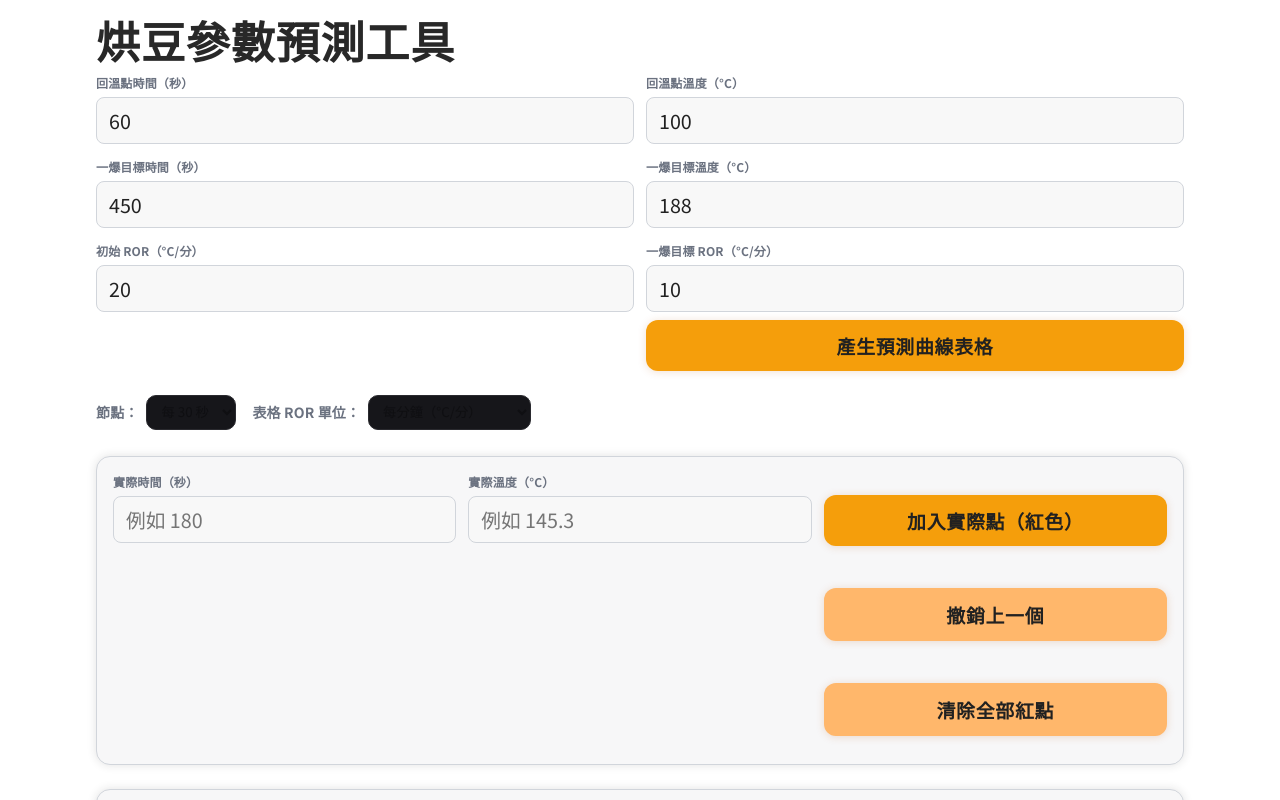
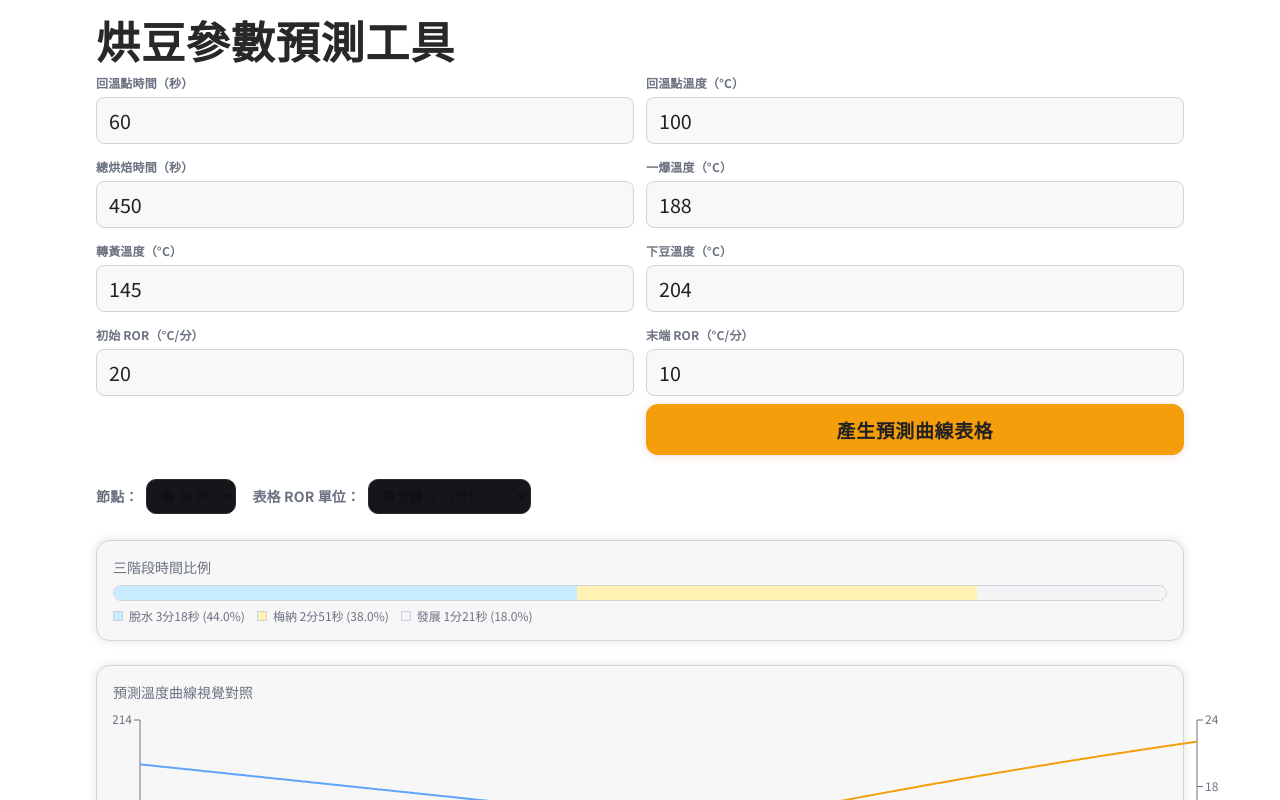
Before and after one commit to jun787/roast-pwa-tool, a React (Vite) app: page / in a window 1280 px wide. Shown: the top 800 px of the page. Built offline with nearby package versions, Linux system fonts and the light colour scheme.

Commit message:
Add files via upload

```diff
--- a/src/App.jsx
+++ b/src/App.jsx
@@ -26,8 +26,31 @@ const secToZH = (s) => {
   return `${m}分${ss.toString().padStart(2, '0')}秒`;
 };
 
-/* ===== Generate curve (TP → FC, 1s step) ===== */
-function generateCurve6({ tpTime, tpTemp, fcTime, fcTemp, rorStart, rorFC }) {
+/* ===== 在序列上查「首次達到某溫度」的時間（線性插值） ===== */
+function timeAtTemp(series, temp, endCapSec) {
+  for (let i = 1; i < series.length; i++) {
+    const a = series[i - 1],
+      b = series[i];
+    if ((a.bt <= temp && b.bt >= temp) || (a.bt >= temp && b.bt <= temp)) {
+      const ratio = (temp - a.bt) / (b.bt - a.bt || 1e-9);
+      const t = a.t + Math.max(0, Math.min(1, ratio)) * (b.t - a.t);
+      return Math.max(0, Math.min(endCapSec, t));
+    }
+  }
+  return null;
+}
+
+/* ===== 你的預測曲線（維持原樣）：TP → 末端（1s step） =====
+   注意：fcTime = 總烘焙時間；尾點 BT 對齊 dropTemp（下豆） */
+function generateCurve6({
+  tpTime,
+  tpTemp,
+  fcTime,
+  fcTemp,
+  rorStart,
+  rorFC,
+  dropTemp,
+}) {
   const dt = 1;
   const n = Math.max(1, Math.round(fcTime / dt));
   const pts = [];
@@ -36,9 +59,7 @@ function generateCurve6({ tpTime, tpTemp, fcTime, fcTemp, rorStart, rorFC }) {
   for (let i = 0; i <= n; i++) {
     const t = i * dt;
     let ror;
-
     if (t < tpTime) {
-      // TP 前段僅銜接，圖上不顯示
       const frac = t / Math.max(1, tpTime);
       ror = rorStart * 0.6 * frac;
       bt = tpTemp - rorStart * 0.2 * ((tpTime - t) / 60);
@@ -47,21 +68,21 @@ function generateCurve6({ tpTime, tpTemp, fcTime, fcTemp, rorStart, rorFC }) {
       ror = rorStart + (rorFC - rorStart) * Math.max(0, Math.min(1, f));
       bt += (ror / 60) * dt;
     }
-
     pts.push({
-      t, // 數值型 X 軸（秒）
-      bt: Number(bt.toFixed(2)), // 預測豆溫
-      ror: Number((ror || 0).toFixed(2)), // 預測 ROR（°C/分）
+      t,
+      bt: Number(bt.toFixed(2)),
+      ror: Number((ror || 0).toFixed(2)),
     });
   }
 
-  // 校正：使 BT(fcTime)=fcTemp
-  const last = pts[pts.length - 1];
-  const delta = fcTemp - last.bt;
-  if (Math.abs(delta) > 0.3) {
-    for (let i = 0; i < pts.length; i++) {
-      const w = i / (pts.length - 1);
-      pts[i].bt = Number((pts[i].bt + delta * w).toFixed(2));
+  if (pts.length && Number.isFinite(dropTemp)) {
+    const last = pts[pts.length - 1];
+    const delta = dropTemp - last.bt;
+    if (Math.abs(delta) > 0.3) {
+      for (let i = 0; i < pts.length; i++) {
+        const w = i / Math.max(1, pts.length - 1);
+        pts[i].bt = Number((pts[i].bt + delta * w).toFixed(2));
+      }
     }
   }
   return pts;
@@ -75,26 +96,34 @@ export default function App() {
   /* ===== 草稿參數（綁 input） ===== */
   const [tpTime, setTpTime] = useState(60);
   const [tpTemp, setTpTemp] = useState(100);
-  const [fcTime, setFcTime] = useState(450);
-  const [fcTemp, setFcTemp] = useState(188);
-  const [rorStart, setRorStart] = useState(20);
-  const [rorFC, setRorFC] = useState(10);
+  const [fcTime, setFcTime] = useState(450); // 總烘焙時間（秒）
+  const [fcTemp, setFcTemp] = useState(188); // 一爆溫度（°C）
+  const [dropTemp, setDropTemp] = useState(204); // 下豆溫度（°C）
+  const [rorStart, setRorStart] = useState(20); // 起始 ROR
+  const [rorFC, setRorFC] = useState(10); // 末端 ROR
+  const [yellowTemp, setYellowTemp] = useState(145);
 
-  /* ===== 已套用參數（圖表/表格使用） ===== */
+  /* ===== 已套用參數（圖表/表格使用）——缺它會整頁炸掉！===== */
   const [applied, setApplied] = useState({
     tpTime: 60,
     tpTemp: 100,
-    fcTime: 450,
-    fcTemp: 188,
+    fcTime: 450, // 總烘焙時間
+    fcTemp: 188, // 一爆溫度
+    dropTemp: 204, // 下豆溫度
     rorStart: 20,
     rorFC: 10,
+    yellowTemp: 145,
   });
+
+  /* 工具：數值夾限 + 一次性提示（按按鈕時才檢查） */
+  const clampNum = (v, lo, hi) => Math.max(lo, Math.min(hi, v));
+  const [applyNote, setApplyNote] = useState('');
 
   /* 設定：節點（圖表） */
   const [intervalSec, setIntervalSec] = useState(30);
 
-  /* 下方「表格的 ROR 單位」切換（min / 30s） */
-  const [tableRorUnit, setTableRorUnit] = useState('min'); // 'min' | '30s'
+  /* 表格 ROR 單位（min / 30s） */
+  const [tableRorUnit, setTableRorUnit] = useState('min');
 
   /* 實際紅點（只畫在圖上） */
   const [actuals, setActuals] = useState([]); // { t, temp }
@@ -110,14 +139,14 @@ export default function App() {
     [data, applied.tpTime]
   );
 
-  // checkpoints (TP→FC)
+  // checkpoints (TP → 總時間)
   const checkpoints = useMemo(
     () =>
       chartData.filter((d) => d.t % intervalSec === 0 && d.t <= applied.fcTime),
     [chartData, applied.fcTime, intervalSec]
   );
 
-  // X 軸刻度（數值秒）；用 formatter 顯示 mm:ss
+  // X 軸刻度
   const xTicks = useMemo(() => {
     const arr = [];
     for (let s = applied.tpTime; s <= applied.fcTime; s += intervalSec)
@@ -125,7 +154,7 @@ export default function App() {
     return arr;
   }, [applied.tpTime, applied.fcTime, intervalSec]);
 
-  // 表格資料（僅目標；ROR 依 tableRorUnit 切換）
+  // 表格資料
   const tableRows = useMemo(
     () =>
       checkpoints.map((d) => ({
@@ -139,7 +168,7 @@ export default function App() {
     [checkpoints, tableRorUnit]
   );
 
-  // 紅點（用數值秒對齊）
+  // 紅點
   const actualDots = useMemo(
     () =>
       [...actuals]
@@ -148,7 +177,7 @@ export default function App() {
     [actuals]
   );
 
-  // 新增紅點（對齊 interval；用已套用參數的 tp/fc 範圍）
+  // 新增紅點
   const addActual = () => {
     const s = Number(actualTimeSec);
     const T = Number(actualTemp);
@@ -163,7 +192,6 @@ export default function App() {
     setActualTemp('');
   };
 
-  // ★ 撤銷上一個紅點
   const undoActual = () => {
     setActuals((prev) => {
       if (prev.length === 0) return prev;
@@ -172,16 +200,42 @@ export default function App() {
       return arr;
     });
   };
-
-  // ★ 清除全部紅點
   const clearActuals = () => setActuals([]);
 
-  // 套用參數按鈕
+  // 套用參數按鈕（按下才檢查 & 夾限）
   const applyParams = () => {
-    setApplied({ tpTime, tpTemp, fcTime, fcTemp, rorStart, rorFC });
+    const y0 = Math.round(yellowTemp);
+    const fc0 = Math.round(fcTemp);
+    const dr0 = Math.round(dropTemp);
+
+    let y = clampNum(y0, 120, 170); // 轉黃 120–170（可調）
+    let fc = clampNum(fc0, 120, 230); // 一爆 120–230
+    let dr = clampNum(dr0, 150, 240); // 下豆 150–240
+
+    const notes = [];
+    if (fc <= y) {
+      fc = Math.min(230, y + 1);
+      notes.push(`一爆溫度自動調為 ${fc}°C（需高於轉黃 ${y}°C）`);
+    }
+    if (dr < fc) {
+      dr = Math.min(240, fc);
+      notes.push(`下豆溫度自動調為 ${dr}°C（需不低於一爆 ${fc}°C）`);
+    }
+
+    setApplied({
+      tpTime,
+      tpTemp,
+      fcTime, // 總烘焙時間原樣使用
+      fcTemp: fc,
+      dropTemp: dr,
+      rorStart,
+      rorFC,
+      yellowTemp: y,
+    });
+    setApplyNote(notes.join('；'));
   };
 
-  // 安全的左側 Y 軸範圍
+  // 左側 Y 軸範圍
   const leftMin = useMemo(() => {
     if (!chartData.length) return 80;
     const v = Math.min(...chartData.map((d) => d.bt));
@@ -192,6 +246,29 @@ export default function App() {
     const v = Math.max(...chartData.map((d) => d.bt));
     return Math.ceil(v + 10);
   }, [chartData]);
+
+  // 三階段比例（以總烘焙時間為分母）——轉黃溫度即時反映
+  const phaseInfo = useMemo(() => {
+    const endT = applied.fcTime;
+    const tYellow = timeAtTemp(data, yellowTemp, endT) ?? 0;
+    const tFC = timeAtTemp(data, applied.fcTemp, endT) ?? endT;
+
+    const dry = Math.max(0, Math.min(endT, tYellow) - 0); // 0 → 轉黃
+    const mai = Math.max(0, Math.min(endT, tFC) - Math.min(endT, tYellow)); // 轉黃 → 一爆
+    const dev = Math.max(0, endT - Math.min(endT, tFC)); // 一爆 → 下豆
+
+    const sum = Math.max(1, endT);
+    return {
+      tYellow,
+      tFC,
+      drySec: Math.round(dry),
+      maiSec: Math.round(mai),
+      devSec: Math.round(dev),
+      dryPct: (dry / sum) * 100,
+      maiPct: (mai / sum) * 100,
+      devPct: (dev / sum) * 100,
+    };
+  }, [data, applied.fcTime, applied.fcTemp, yellowTemp]);
 
   return (
     <div className="page">
@@ -205,15 +282,17 @@ export default function App() {
         <div className="grid">
           <Field label="回溫點時間（秒）" value={tpTime} onChange={setTpTime} />
           <Field label="回溫點溫度（°C）" value={tpTemp} onChange={setTpTemp} />
+          <Field label="總烘焙時間（秒）" value={fcTime} onChange={setFcTime} />
+          <Field label="一爆溫度（°C）" value={fcTemp} onChange={setFcTemp} />
           <Field
-            label="一爆目標時間（秒）"
-            value={fcTime}
-            onChange={setFcTime}
+            label="轉黃溫度（°C）"
+            value={yellowTemp}
+            onChange={setYellowTemp}
           />
           <Field
-            label="一爆目標溫度（°C）"
-            value={fcTemp}
-            onChange={setFcTemp}
+            label="下豆溫度（°C）"
+            value={dropTemp}
+            onChange={setDropTemp}
           />
           <Field
             label="初始 ROR（°C/分）"
@@ -222,7 +301,7 @@ export default function App() {
           />
           <div>
             <Field
-              label="一爆目標 ROR（°C/分）"
+              label="末端 ROR（°C/分）"
               value={rorFC}
               onChange={setRorFC}
             />
@@ -233,6 +312,13 @@ export default function App() {
             >
               產生預測曲線表格
             </button>
+            {applyNote && (
+              <div
+                style={{ marginTop: 6, fontSize: 12, color: 'var(--muted)' }}
+              >
+                {applyNote}
+              </div>
+            )}
           </div>
         </div>
 
@@ -263,39 +349,83 @@ export default function App() {
           </label>
         </div>
 
-        {/* 實際點輸入 */}
+        {/* 三階段比例長條 */}
         <div className="card">
-          <div className="gridThree">
-            <SmallField
-              label="實際時間（秒）"
-              value={actualTimeSec}
-              onChange={setActualTimeSec}
-              placeholder="例如 180"
-            />
-            <SmallField
-              label="實際溫度（°C）"
-              value={actualTemp}
-              onChange={setActualTemp}
-              placeholder="例如 145.3"
+          <div className="cardTitle">三階段時間比例</div>
+          <div
+            style={{
+              display: 'flex',
+              height: 16,
+              borderRadius: 8,
+              overflow: 'hidden',
+              border: '1px solid var(--border, #e5e7eb)',
+            }}
+            title={`脫水 ${secToZH(phaseInfo.drySec)} | 梅納 ${secToZH(
+              phaseInfo.maiSec
+            )} | 發展 ${secToZH(phaseInfo.devSec)}`}
+          >
+            <div
+              style={{ width: `${phaseInfo.dryPct}%`, background: '#c8ebff' }}
             />
             <div
-              className="flexRow"
-              style={{ display: 'flex', gap: 8, flexWrap: 'wrap' }}
-            >
-              <button className="btnPrimary" onClick={addActual}>
-                加入實際點（紅色）
-              </button>
-              <button className="btnGhost" onClick={undoActual}>
-                撤銷上一個
-              </button>
-              <button className="btnGhost" onClick={clearActuals}>
-                清除全部紅點
-              </button>
-            </div>
+              style={{ width: `${phaseInfo.maiPct}%`, background: '#fff2b3' }}
+            />
+            <div
+              style={{ width: `${phaseInfo.devPct}%`, background: '#f3f4f6' }}
+            />
+          </div>
+          <div
+            style={{
+              display: 'flex',
+              gap: 12,
+              marginTop: 6,
+              fontSize: 12,
+              color: 'var(--muted)',
+            }}
+          >
+            <span>
+              <i
+                style={{
+                  display: 'inline-block',
+                  width: 10,
+                  height: 10,
+                  background: '#c8ebff',
+                  border: '1px solid #cbd5e1',
+                  marginRight: 6,
+                }}
+              />
+              脫水 {secToZH(phaseInfo.drySec)} ({phaseInfo.dryPct.toFixed(1)}%)
+            </span>
+            <span>
+              <i
+                style={{
+                  display: 'inline-block',
+                  width: 10,
+                  height: 10,
+                  background: '#fff2b3',
+                  border: '1px solid #cbd5e1',
+                  marginRight: 6,
+                }}
+              />
+              梅納 {secToZH(phaseInfo.maiSec)} ({phaseInfo.maiPct.toFixed(1)}%)
+            </span>
+            <span>
+              <i
+                style={{
+                  display: 'inline-block',
+                  width: 10,
+                  height: 10,
+                  background: '#f3f4f6',
+                  border: '1px solid #cbd5e1',
+                  marginRight: 6,
+                }}
+              />
+              發展 {secToZH(phaseInfo.devSec)} ({phaseInfo.devPct.toFixed(1)}%)
+            </span>
           </div>
         </div>
 
-        {/* 圖表（X 軸為數值秒） */}
+        {/* 圖表 */}
         <div className="card">
           <div className="cardTitle">預測溫度曲線視覺對照</div>
           <ResponsiveContainer width="110%" height={330}>
@@ -339,8 +469,6 @@ export default function App() {
                 formatter={(v, name) => [v, name]}
               />
               <Legend wrapperStyle={{ color: 'var(--muted)' }} />
-
-              {/* 橘=BT、藍=ROR */}
               <Line
                 yAxisId="left"
                 type="monotone"
@@ -361,8 +489,6 @@ export default function App() {
                 dot={false}
                 connectNulls
               />
-
-              {/* 🔴 紅點：獨立資料、只畫 dot、不連線 */}
               {actualDots.length > 0 && (
                 <Line
                   yAxisId="left"
```
Also changed, not shown: src/App.css (+64 -0 lines).
